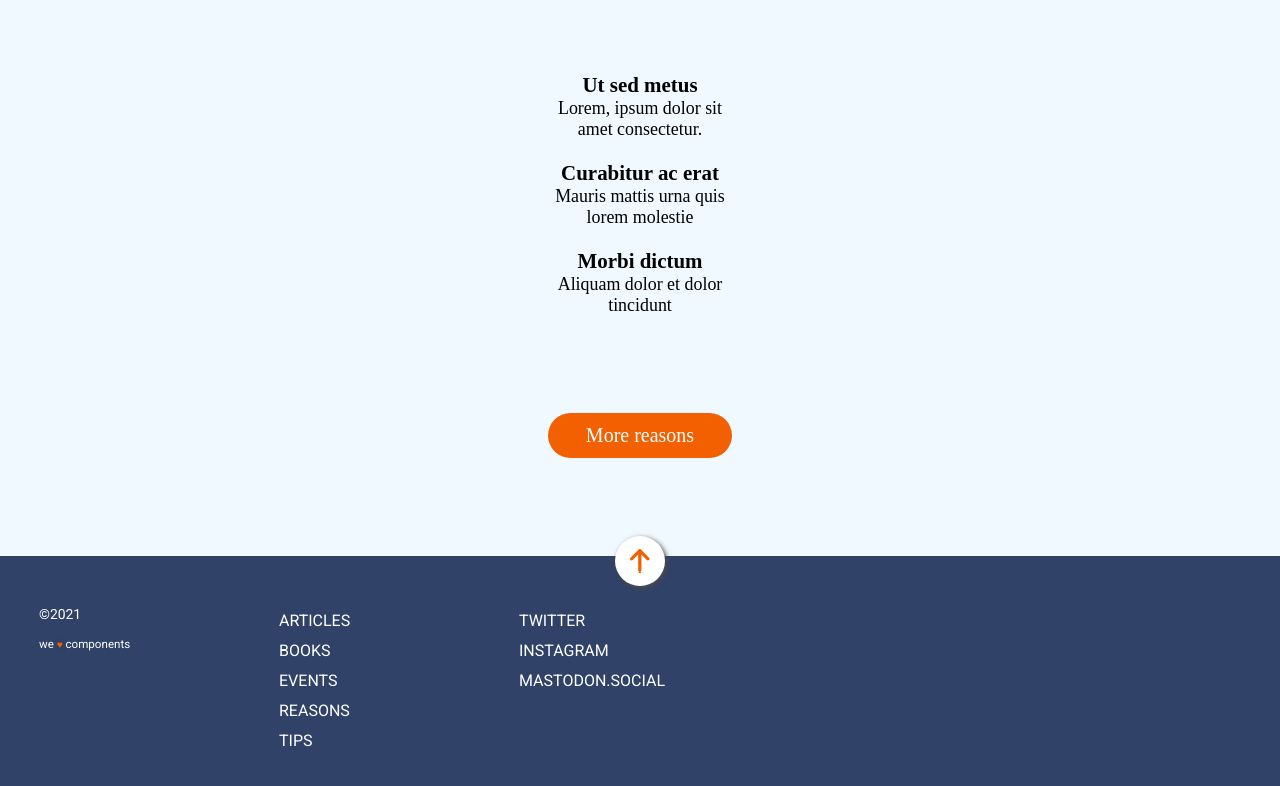
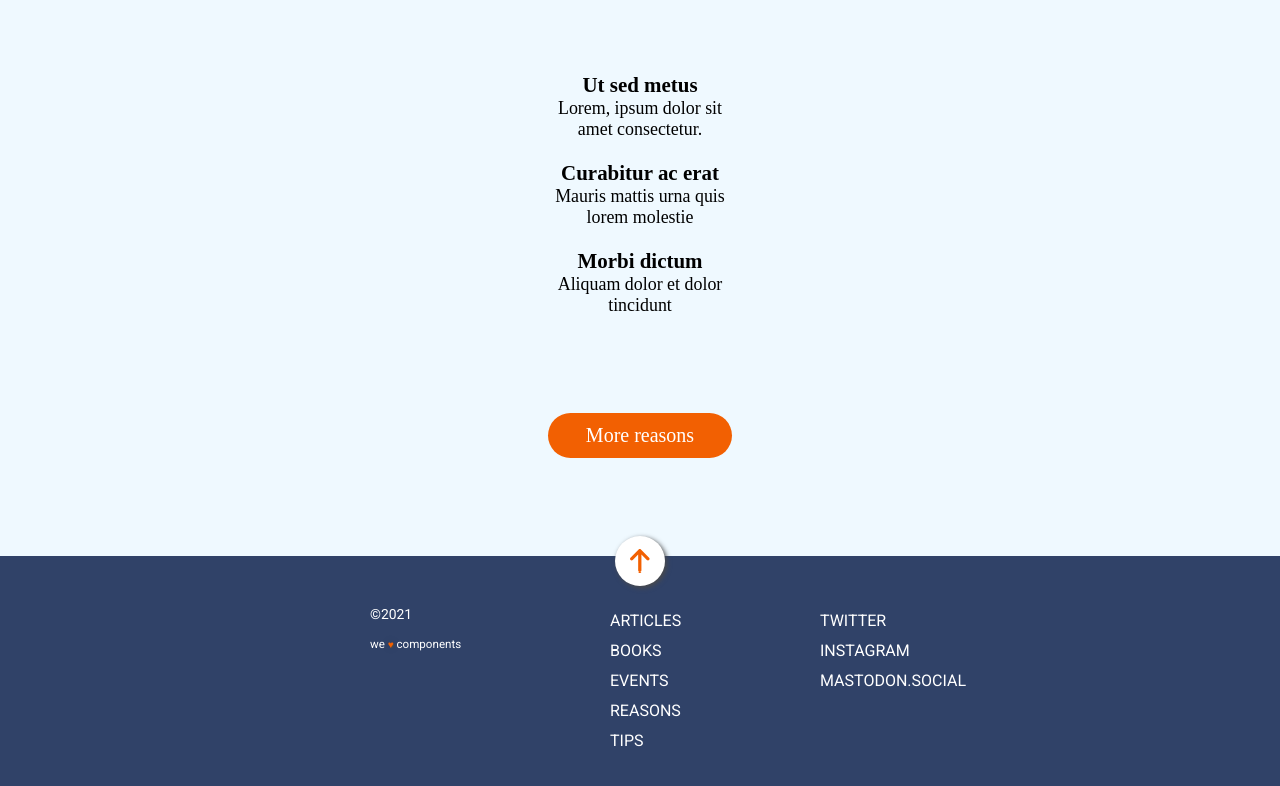
Before and after one commit to mhbeatriz/Anonymous-Proxy, a website: page public/index.html in a window 1280 px wide. Shown: the part 1318-2104 px from the top of the page. Drawn offline with nearby package versions, Linux system fonts and the light colour scheme.

Commit message:
fix footer tablet

```diff
--- a/src/scss/layout/_footer.scss
+++ b/src/scss/layout/_footer.scss
@@ -1,6 +1,6 @@
 .footer {
   background-color: $colordarkblue;
-  width: 100vw;
+
   /*height: 20.06rem;*/
 }
 
@@ -134,14 +134,16 @@
     // height: 15rem;
   }
   .footer-container {
-    // width: 768px;
     display: flex;
     flex-direction: row-reverse;
     align-items: flex-start;
     justify-content: flex-end;
     // border: solid 2px red;
-    padding-left: 39px;
-    padding-right: 39px;
+    // padding-left: 39px;
+    // padding-right: 39px;
+    width: 630px;
+    margin-left: auto;
+    margin-right: auto;
   }
   .footer-nav2 {
     order: -1;
@@ -163,3 +165,9 @@
     text-align: left;
   }
 }
+@media all and(min-width:75rem) {
+  .footer-container {
+    margin-right: 370px;
+    margin-left: 370px;
+  }
+}
```
Also changed, not shown: public/assets/css/styles.css, 1 other file.
